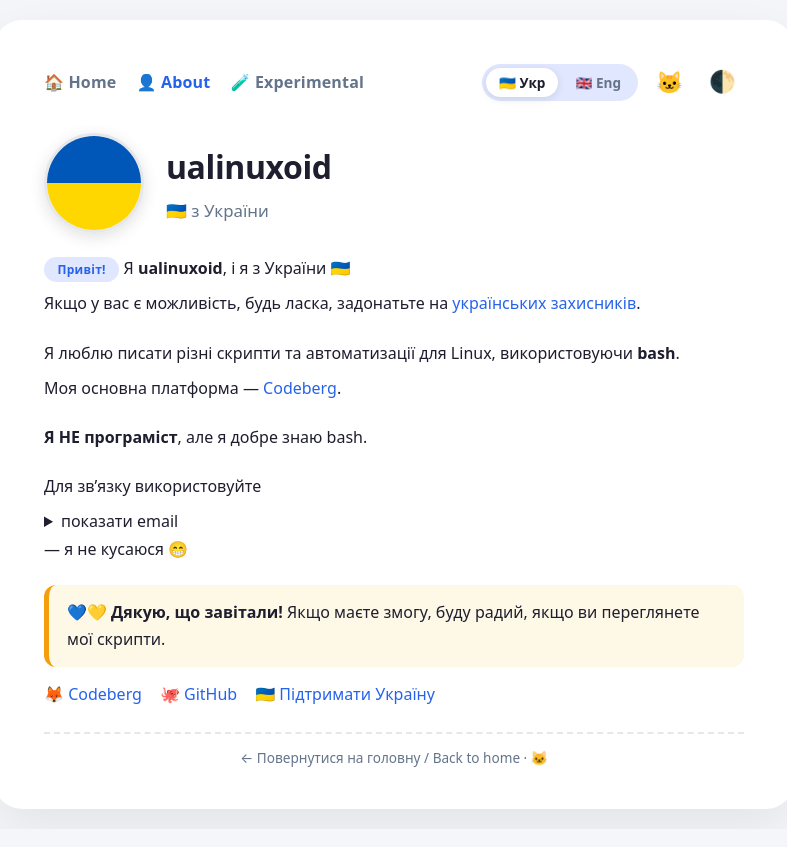
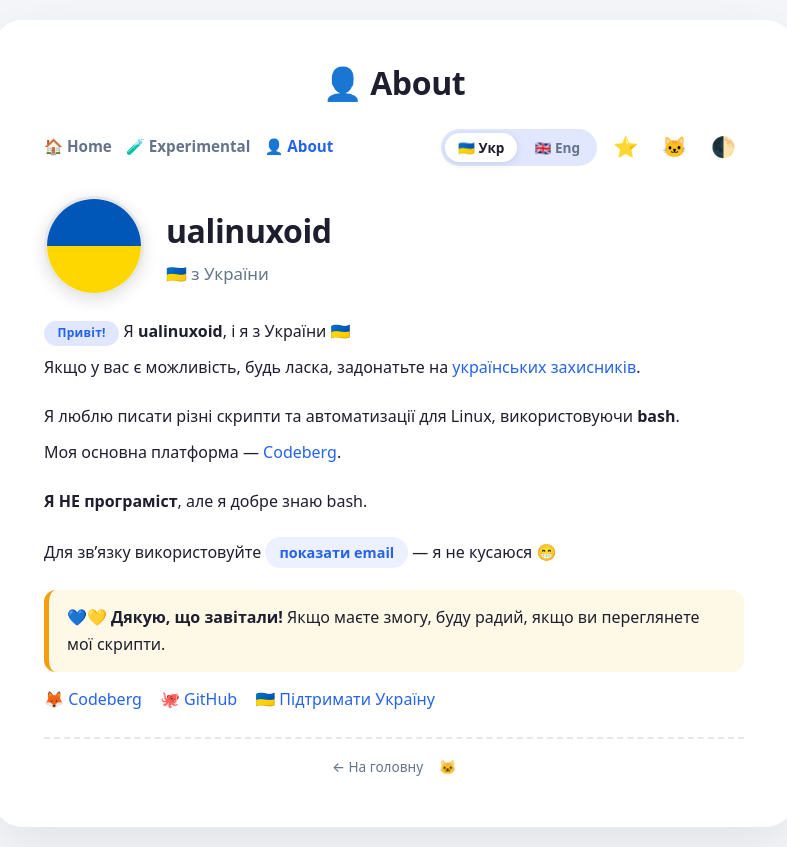
Before and after one commit to ualinuxoid/ualinuxoid.github.io, a plain HTML site: page me/index.html in a window 1280 px wide. Both pictures are taken after a click on the button "🇺🇦 Укр". Shown: the whole page, without its empty margins (246-1033 px from the left). Drawn offline with Linux system fonts and the light colour scheme.

Commit message:
Sync /me and /experimental: consistent header/nav/footer, fancy toggle, dynamic i18n, email JS, |bash confirm

```diff
--- a/me/index.html
+++ b/me/index.html
@@ -20,45 +20,63 @@
             --warn-bg: #2d2a1e; --warn-border: #fbbf24;
             --shadow: 0 20px 60px rgba(0, 0, 0, 0.55);
         }
+        body.fancy {
+            --font: "Plus Jakarta Sans", system-ui, -apple-system, BlinkMacSystemFont, "Segoe UI", sans-serif;
+            --font-mono: "JetBrains Mono", ui-monospace, Menlo, Consolas, monospace;
+        }
         * { margin: 0; padding: 0; box-sizing: border-box; }
         body {
             font-family: var(--font);
             background: var(--bg); color: var(--text); line-height: 1.7;
             padding: 20px; transition: background 0.25s, color 0.25s;
-            -webkit-font-smoothing: antialiased;
-            -moz-osx-font-smoothing: grayscale;
+            -webkit-font-smoothing: antialiased; -moz-osx-font-smoothing: grayscale;
             text-rendering: optimizeLegibility;
         }
         .container {
             max-width: 800px; margin: 0 auto; background: var(--card);
-            border-radius: 28px; box-shadow: var(--shadow); padding: 40px 50px;
+            border-radius: 28px; box-shadow: var(--shadow); padding: 36px 50px 40px;
         }
         @media (max-width: 640px) { .container { padding: 24px; border-radius: 20px; } body { padding: 12px; } }
         a { color: var(--accent); text-decoration: none; }
         a:hover { text-decoration: underline; }
-        .header { display: flex; justify-content: space-between; align-items: center; flex-wrap: wrap; gap: 12px; margin-bottom: 28px; }
-        .nav a { font-weight: 600; color: var(--muted); margin-right: 16px; letter-spacing: 0.01em; }
+
+        .header { display: flex; flex-direction: column; align-items: center; margin-bottom: 28px; gap: 16px; }
+        .header h1 {
+            font-size: 2rem; font-weight: 750; letter-spacing: -0.4px; margin: 0; text-align: center;
+        }
+        .header-bar {
+            display: flex; flex-wrap: wrap; justify-content: space-between; align-items: center;
+            width: 100%; gap: 12px;
+        }
+        .nav { display: flex; flex-wrap: wrap; gap: 4px 14px; }
+        .nav a { font-weight: 600; color: var(--muted); font-size: 0.95rem; }
         .nav a:hover, .nav a.active { color: var(--accent); text-decoration: none; }
-        .header-controls { display: flex; gap: 10px; align-items: center; }
+        .header-controls { display: flex; gap: 8px; align-items: center; flex-wrap: wrap; }
         .lang-switch { display: flex; gap: 4px; background: var(--accent-soft); border-radius: 40px; padding: 4px; }
-        .lang-btn { border: none; background: transparent; padding: 5px 13px; border-radius: 30px; font-weight: 600; font-size: 0.85rem; cursor: pointer; color: var(--muted); font-family: var(--font); }
+        .lang-btn {
+            border: none; background: transparent; padding: 5px 13px; border-radius: 30px;
+            font-weight: 600; font-size: 0.85rem; cursor: pointer; color: var(--muted); font-family: var(--font);
+        }
         .lang-btn.active { background: var(--card); color: var(--text); box-shadow: 0 2px 8px rgba(0,0,0,0.1); }
-        .theme-toggle, .cat-btn {
-            background: none; border: none; font-size: 1.35rem; cursor: pointer;
+        .icon-btn {
+            background: none; border: none; font-size: 1.25rem; cursor: pointer;
             padding: 4px 8px; border-radius: 30px; text-decoration: none;
             display: inline-flex; align-items: center; justify-content: center;
+            transition: transform 0.15s, background 0.15s;
         }
+        .icon-btn:hover { background: rgba(0,0,0,0.06); transform: scale(1.08); }
+        body.dark .icon-btn:hover { background: rgba(255,255,255,0.08); }
+        .icon-btn.active-fancy { background: color-mix(in srgb, var(--accent) 18%, transparent); }
+
         .lang-block { display: none; }
         .lang-block.active { display: block; }
         .profile { display: flex; align-items: center; gap: 22px; margin-bottom: 22px; }
         .avatar {
-            width: 100px; height: 100px; border-radius: 50%;
-            overflow: hidden; flex-shrink: 0;
-            box-shadow: 0 4px 16px rgba(0,0,0,0.12);
-            border: 3px solid var(--border);
+            width: 100px; height: 100px; border-radius: 50%; overflow: hidden; flex-shrink: 0;
+            box-shadow: 0 4px 16px rgba(0,0,0,0.12); border: 3px solid var(--border);
         }
         .avatar img { width: 100%; height: 100%; object-fit: cover; display: block; }
-        .profile h1 { font-size: 2rem; font-weight: 750; margin: 0; letter-spacing: -0.4px; }
+        .profile .name { font-size: 2rem; font-weight: 750; margin: 0; letter-spacing: -0.4px; }
         .tagline { font-size: 1.05rem; color: var(--muted); margin-top: 2px; }
         .badge {
             display: inline-block; background: var(--accent-soft);
@@ -67,32 +85,32 @@
         }
         .section { margin: 22px 0 8px; }
         .section p { margin-bottom: 0.5rem; }
-        .email-spoiler details { display: inline-block; }
-        .email-spoiler summary {
-            cursor: pointer; list-style: none;
+        .email-wrap { display: inline-flex; align-items: center; gap: 8px; flex-wrap: wrap; }
+        .email-btn {
+            cursor: pointer; border: none;
             background: color-mix(in srgb, var(--accent-soft) 60%, transparent);
             padding: 6px 14px; border-radius: 40px;
-            font-size: 0.9rem; font-weight: 600; color: var(--accent); user-select: none;
+            font-size: 0.9rem; font-weight: 600; color: var(--accent); font-family: var(--font);
         }
-        .email-spoiler summary::-webkit-details-marker { display: none; }
-        .email-spoiler summary::before { content: '▸ '; }
-        .email-spoiler details[open] summary::before { content: '▾ '; }
-        .email-spoiler .email {
-            display: inline-block; margin-left: 8px;
+        .email-btn:hover { filter: brightness(0.97); }
+        .email-value {
+            display: none;
             background: color-mix(in srgb, var(--accent-soft) 60%, transparent);
             padding: 6px 14px; border-radius: 40px;
             font-family: var(--font-mono); font-size: 0.92rem;
         }
+        .email-value.visible { display: inline-block; }
         .donate-box {
             background: var(--warn-bg); border-left: 5px solid var(--warn-border);
             padding: 14px 18px; border-radius: 12px; margin: 22px 0 12px;
         }
         .links { display: flex; flex-wrap: wrap; gap: 10px 18px; margin: 14px 0 8px; }
         .links a { font-weight: 500; }
-        hr { border: none; border-top: 2px dashed var(--border); margin: 24px 0 12px; }
+        hr { border: none; border-top: 2px dashed var(--border); margin: 24px 0 16px; }
         .footer { text-align: center; font-size: 0.85rem; color: var(--muted); }
-        .footer a { color: var(--muted); }
-        .footer a:hover { color: var(--accent); }
+        .footer-links { display: flex; flex-wrap: wrap; justify-content: center; gap: 8px 16px; margin-bottom: 8px; }
+        .footer-links a { color: var(--muted); font-weight: 500; }
+        .footer-links a:hover { color: var(--accent); }
 
         #ru-block {
             display: none; position: fixed; inset: 0; background: #0a0a0a; z-index: 9999;
@@ -101,7 +119,7 @@
         #ru-block.ru-visible { display: flex; }
         #main-content.ru-hidden { display: none !important; }
         #ru-block .panel { max-width: 520px; color: #f1f5f9; font-family: var(--font); }
-        .ru-title { font-size: 1.85rem; font-weight: 800; margin-bottom: 1rem; color: #f87171; letter-spacing: -0.3px; }
+        .ru-title { font-size: 1.85rem; font-weight: 800; margin-bottom: 1rem; color: #f87171; }
         .ru-text { font-size: 1.12rem; line-height: 1.55; margin-bottom: 0.8rem; color: #e2e8f0; }
         .ru-ship { font-size: 1.3rem; font-weight: 700; color: #fbbf24; margin: 1.4rem 0 0.6rem; display: flex; align-items: center; justify-content: center; gap: 10px; flex-wrap: wrap; }
         .ru-ship img { width: 42px; height: 42px; }
@@ -109,13 +127,10 @@
         @keyframes drift { 0%, 100% { transform: translateX(0); } 50% { transform: translateX(18px); } }
         .ru-phrase { font-size: 0.78rem; color: #94a3b8; opacity: 0.45; margin: 0.8rem auto 1rem; max-width: 90%; line-height: 1.4; font-weight: 500; }
         .ru-sub { font-size: 0.9rem; color: #94a3b8; margin-top: 1rem; }
-
         .ru-unlock { margin-top: 1.6rem; }
         .ru-btn {
-            background: linear-gradient(135deg, #334155, #1e293b);
-            color: #e2e8f0; border: 1px solid #475569;
-            padding: 12px 22px; border-radius: 12px;
-            font-size: 0.95rem; font-weight: 600; cursor: pointer;
+            background: linear-gradient(135deg, #334155, #1e293b); color: #e2e8f0; border: 1px solid #475569;
+            padding: 12px 22px; border-radius: 12px; font-size: 0.95rem; font-weight: 600; cursor: pointer;
             transition: all 0.2s; font-family: var(--font);
         }
         .ru-btn:hover { background: linear-gradient(135deg, #475569, #334155); border-color: #64748b; transform: translateY(-1px); }
@@ -151,7 +166,6 @@
 <div class="ru-arrow" aria-hidden="true">→</div>
 <div class="ru-phrase" id="ru-phrase"></div>
 <div class="ru-sub">Слава Україні · Glory to Ukraine</div>
-
 <div class="ru-unlock">
 <button type="button" class="ru-btn" id="not-ru-btn">I am not russian</button>
 <div class="ru-prove" id="ru-prove">
@@ -170,18 +184,22 @@
 
 <div id="main-content">
 <div class="header">
+    <h1 data-i18n="page-title">👤 About</h1>
+    <div class="header-bar">
         <div class="nav">
-                    <a href="/">🏠 Home</a>
-                    <a href="/me" class="active">👤 About</a>
-                    <a href="/experimental">🧪 Experimental</a>
+            <a href="/" data-i18n="nav-home">🏠 Home</a>
+            <a href="/experimental" data-i18n="nav-exp">🧪 Experimental</a>
+            <a href="/me" class="active" data-i18n="nav-about">👤 About</a>
         </div>
         <div class="header-controls">
             <div class="lang-switch" role="group" aria-label="Language">
                 <button class="lang-btn active" data-lang="uk" type="button">🇺🇦 Укр</button>
                 <button class="lang-btn" data-lang="en" type="button">🇬🇧 Eng</button>
             </div>
-                    <a class="cat-btn" href="/cat/" title="🐱" aria-label="Cat easter egg">🐱</a>
-                    <button class="theme-toggle" id="themeToggle" type="button" aria-label="Toggle theme">🌓</button>
+            <button class="icon-btn" id="fancyToggle" type="button" title="Fancy fonts" aria-label="Toggle fancy fonts">⭐</button>
+            <a class="icon-btn" href="/cat/" title="🐱" aria-label="Cat easter egg">🐱</a>
+            <button class="icon-btn" id="themeToggle" type="button" aria-label="Toggle theme">🌓</button>
+        </div>
     </div>
 </div>
 
@@ -189,7 +207,7 @@
 <div class="profile">
     <div class="avatar" aria-hidden="true"><img src="/assets/ukraine.svg" alt="Ukraine"></div>
     <div>
-                        <h1>ualinuxoid</h1>
+        <div class="name">ualinuxoid</div>
         <div class="tagline">🇺🇦 з України</div>
     </div>
 </div>
@@ -205,7 +223,7 @@
     <p><strong>Я НЕ програміст</strong>, але я добре знаю bash.</p>
 </div>
 <div class="section">
-                    <p>Для зв’язку використовуйте <span class="email-spoiler"><details><summary>показати email</summary><span class="email">omit-divided-puppy@duck.com</span></details></span> — я не кусаюся 😁</p>
+    <p>Для зв’язку використовуйте <span class="email-wrap"><button type="button" class="email-btn" data-email-btn>показати email</button><span class="email-value" data-email></span></span> — я не кусаюся 😁</p>
 </div>
 <div class="donate-box">💙💛 <strong>Дякую, що завітали!</strong> Якщо маєте змогу, буду радий, якщо ви переглянете мої скрипти.</div>
 <div class="links">
@@ -219,7 +237,7 @@
 <div class="profile">
     <div class="avatar" aria-hidden="true"><img src="/assets/ukraine.svg" alt="Ukraine"></div>
     <div>
-                        <h1>ualinuxoid</h1>
+        <div class="name">ualinuxoid</div>
         <div class="tagline">🇺🇦 from Ukraine</div>
     </div>
 </div>
@@ -235,7 +253,7 @@
     <p><strong>I am NOT a programmer</strong>, but I know bash well.</p>
 </div>
 <div class="section">
-                    <p>To contact me, use <span class="email-spoiler"><details><summary>show email</summary><span class="email">omit-divided-puppy@duck.com</span></details></span> — I don’t bite 😁</p>
+    <p>To contact me, use <span class="email-wrap"><button type="button" class="email-btn" data-email-btn>show email</button><span class="email-value" data-email></span></span> — I don’t bite 😁</p>
 </div>
 <div class="donate-box">💙💛 <strong>Thanks for coming here!</strong> If you can, I’d be glad if you check out my scripts.</div>
 <div class="links">
@@ -245,13 +263,23 @@
 </div>
 </div>
 
-            <hr />
-            <div class="footer"><a href="/">← Повернутися на головну / Back to home</a> · <a href="/cat/">🐱</a></div>
+<hr>
+<div class="footer">
+    <div class="footer-links">
+        <a href="/" data-i18n="foot-home">← Home</a>
+        <a href="/cat/">🐱</a>
+    </div>
+</div>
 </div>
 </div>
 
 <script>
-        (function () {
+(function(){
+const EMAIL = 'omit-divided-puppy@duck.com';
+const I18N = {
+  uk: { 'nav-home':'🏠 Home','nav-exp':'🧪 Experimental','nav-about':'👤 About','page-title':'👤 About','foot-home':'← На головну','email-show':'показати email','email-hide':'сховати email' },
+  en: { 'nav-home':'🏠 Home','nav-exp':'🧪 Experimental','nav-about':'👤 About','page-title':'👤 About','foot-home':'← Home','email-show':'show email','email-hide':'hide email' }
+};
 const PHRASES = [
   'I lost count how many times your oil infrastructure was on fire',
   'Your warship drowned, so be you',
@@ -261,88 +289,71 @@
   'You should get a new "skrepi". Wait a second... Wildberries on fire!'
 ];
 const RU_TZ = new Set(['Europe/Kaliningrad','Europe/Moscow','Europe/Samara','Asia/Yekaterinburg','Asia/Omsk','Asia/Krasnoyarsk','Asia/Novosibirsk','Asia/Barnaul','Asia/Tomsk','Asia/Novokuznetsk','Asia/Irkutsk','Asia/Chita','Asia/Yakutsk','Asia/Khandyga','Asia/Vladivostok','Asia/Ust-Nera','Asia/Magadan','Asia/Sakhalin','Asia/Srednekolymsk','Asia/Kamchatka','Asia/Anadyr']);
-            function isRuLanguageTag(tag) { if (!tag || typeof tag !== 'string') return false; return /^ru([-_]|$)/i.test(tag.trim()); }
-            function signalsSuggestRussian() {
-                try {
-                    const langs = Array.isArray(navigator.languages) && navigator.languages.length ? navigator.languages : [navigator.language || ''];
-                    const primary = (langs[0] || '').trim();
-                    const hasRuPrimary = isRuLanguageTag(primary);
-                    const ruCount = langs.filter(isRuLanguageTag).length;
-                    const strongLang = hasRuPrimary || ruCount >= 2;
-                    let tz = ''; try { tz = Intl.DateTimeFormat().resolvedOptions().timeZone || ''; } catch (_) {}
-                    const hasRuTz = RU_TZ.has(tz);
-                    let intlLoc = ''; try { intlLoc = Intl.DateTimeFormat().resolvedOptions().locale || ''; } catch (_) {}
-                    const hasRuIntl = isRuLanguageTag(intlLoc);
-                    return hasRuPrimary || (hasRuTz && (ruCount > 0 || hasRuIntl)) || (strongLang && hasRuIntl);
-                } catch (_) { return false; }
+function isRuLanguageTag(tag){if(!tag||typeof tag!=='string')return false;return /^ru([-_]|$)/i.test(tag.trim());}
+function signalsSuggestRussian(){try{const langs=Array.isArray(navigator.languages)&&navigator.languages.length?navigator.languages:[navigator.language||''];const primary=(langs[0]||'').trim();const hasRuPrimary=isRuLanguageTag(primary);const ruCount=langs.filter(isRuLanguageTag).length;const strongLang=hasRuPrimary||ruCount>=2;let tz='';try{tz=Intl.DateTimeFormat().resolvedOptions().timeZone||'';}catch(_){}const hasRuTz=RU_TZ.has(tz);let intlLoc='';try{intlLoc=Intl.DateTimeFormat().resolvedOptions().locale||'';}catch(_){}const hasRuIntl=isRuLanguageTag(intlLoc);return hasRuPrimary||(hasRuTz&&(ruCount>0||hasRuIntl))||(strongLang&&hasRuIntl);}catch(_){return false;}}
+
+const ruBlock=document.getElementById('ru-block');
+const mainContent=document.getElementById('main-content');
+const phraseEl=document.getElementById('ru-phrase');
+if(phraseEl) phraseEl.textContent = PHRASES[Math.floor(Math.random()*PHRASES.length)];
+const unlocked = localStorage.getItem('ua_unlocked') === '1';
+if(signalsSuggestRussian() && !unlocked){
+  ruBlock.classList.add('ru-visible'); ruBlock.setAttribute('aria-hidden','false');
+  mainContent.classList.add('ru-hidden'); document.body.style.overflow='hidden';
 }
+const notRuBtn=document.getElementById('not-ru-btn'), proveBox=document.getElementById('ru-prove');
+const input=document.getElementById('ru-input'), submit=document.getElementById('ru-submit');
+const hintBtn=document.getElementById('ru-hint-btn'), hintText=document.getElementById('ru-hint-text');
+const errorEl=document.getElementById('ru-error');
+function unlock(){ localStorage.setItem('ua_unlocked','1'); ruBlock.classList.remove('ru-visible'); ruBlock.setAttribute('aria-hidden','true'); mainContent.classList.remove('ru-hidden'); document.body.style.overflow=''; }
+if(notRuBtn) notRuBtn.addEventListener('click',()=>{ notRuBtn.style.display='none'; proveBox.classList.add('visible'); input.focus(); });
+if(hintBtn) hintBtn.addEventListener('click',()=> hintText.classList.toggle('visible'));
+function checkAnswer(){ const val=(input.value||'').trim().toLowerCase(); if(val==='слава україні'||val==='glory to ukraine') unlock(); else { errorEl.classList.add('visible'); input.value=''; input.focus(); setTimeout(()=>errorEl.classList.remove('visible'),2000); } }
+if(submit) submit.addEventListener('click', checkAnswer);
+if(input) input.addEventListener('keydown', e=>{ if(e.key==='Enter') checkAnswer(); });
 
-            const ruBlock = document.getElementById('ru-block');
-            const mainContent = document.getElementById('main-content');
-            const phraseEl = document.getElementById('ru-phrase');
-            if (phraseEl) phraseEl.textContent = PHRASES[Math.floor(Math.random() * PHRASES.length)];
+// Fancy
+const fancyBtn=document.getElementById('fancyToggle');
+function loadFancyFonts(){ if(document.getElementById('fancy-fonts')) return; const l=document.createElement('link'); l.id='fancy-fonts'; l.rel='stylesheet'; l.href='https://fonts.googleapis.com/css2?family=JetBrains+Mono:wght@400;500&family=Plus+Jakarta+Sans:wght@400;500;600;700;800&display=swap'; document.head.appendChild(l); }
+if(localStorage.getItem('fancy')==='1'){ loadFancyFonts(); document.body.classList.add('fancy'); if(fancyBtn){ fancyBtn.textContent='🌟'; fancyBtn.classList.add('active-fancy'); } }
+if(fancyBtn) fancyBtn.addEventListener('click',()=>{ const on=document.body.classList.toggle('fancy'); localStorage.setItem('fancy', on?'1':'0'); fancyBtn.textContent=on?'🌟':'⭐'; fancyBtn.classList.toggle('active-fancy', on); if(on) loadFancyFonts(); });
 
-            const unlocked = localStorage.getItem('ua_unlocked') === '1';
-            if (signalsSuggestRussian() && !unlocked) {
-                ruBlock.classList.add('ru-visible');
-                ruBlock.setAttribute('aria-hidden', 'false');
-                mainContent.classList.add('ru-hidden');
-                document.body.style.overflow = 'hidden';
-            }
+// Email dynamic
+document.querySelectorAll('[data-email-btn]').forEach(btn=>{
+  btn.addEventListener('click',()=>{
+    const wrap=btn.closest('.email-wrap');
+    const val=wrap.querySelector('[data-email]');
+    const open=val.classList.toggle('visible');
+    const lang=document.querySelector('.lang-btn.active')?.dataset.lang||'uk';
+    const t=I18N[lang]||I18N.uk;
+    btn.textContent = open ? t['email-hide'] : t['email-show'];
+    if(open) val.textContent = EMAIL;
+  });
+});
 
-            const notRuBtn = document.getElementById('not-ru-btn');
-            const proveBox = document.getElementById('ru-prove');
-            const input = document.getElementById('ru-input');
-            const submit = document.getElementById('ru-submit');
-            const hintBtn = document.getElementById('ru-hint-btn');
-            const hintText = document.getElementById('ru-hint-text');
-            const errorEl = document.getElementById('ru-error');
-
-            function unlock() {
-                localStorage.setItem('ua_unlocked', '1');
-                ruBlock.classList.remove('ru-visible');
-                ruBlock.setAttribute('aria-hidden', 'true');
-                mainContent.classList.remove('ru-hidden');
-                document.body.style.overflow = '';
-            }
-            if (notRuBtn) {
-                notRuBtn.addEventListener('click', () => {
-                    notRuBtn.style.display = 'none';
-                    proveBox.classList.add('visible');
-                    input.focus();
+// Lang
+const langBtns=document.querySelectorAll('.lang-btn');
+const langBlocks=document.querySelectorAll('.lang-block');
+function applyI18n(lang){
+  const t=I18N[lang]||I18N.uk;
+  document.querySelectorAll('[data-i18n]').forEach(el=>{ const k=el.getAttribute('data-i18n'); if(t[k]) el.textContent=t[k]; });
+  document.querySelectorAll('[data-email-btn]').forEach(btn=>{
+    const val=btn.closest('.email-wrap')?.querySelector('[data-email]');
+    const open=val?.classList.contains('visible');
+    btn.textContent = open ? t['email-hide'] : t['email-show'];
   });
 }
-            if (hintBtn) {
-                hintBtn.addEventListener('click', () => hintText.classList.toggle('visible'));
+function setLang(lang){
+  langBtns.forEach(b=>b.classList.toggle('active',b.dataset.lang===lang));
+  langBlocks.forEach(block=>block.classList.toggle('active',block.dataset.lang===lang));
+  document.documentElement.lang=lang==='uk'?'uk':'en';
+  applyI18n(lang);
 }
-            function checkAnswer() {
-                const val = (input.value || '').trim().toLowerCase();
-                const ok = val === 'слава україні' || val === 'glory to ukraine';
-                if (ok) unlock();
-                else {
-                    errorEl.classList.add('visible');
-                    input.value = '';
-                    input.focus();
-                    setTimeout(() => errorEl.classList.remove('visible'), 2000);
-                }
-            }
-            if (submit) submit.addEventListener('click', checkAnswer);
-            if (input) input.addEventListener('keydown', e => { if (e.key === 'Enter') checkAnswer(); });
-
-            const langBtns = document.querySelectorAll('.lang-btn');
-            const langBlocks = document.querySelectorAll('.lang-block');
-            function setLang(lang) {
-                langBtns.forEach(b => b.classList.toggle('active', b.dataset.lang === lang));
-                langBlocks.forEach(block => block.classList.toggle('active', block.dataset.lang === lang));
-                document.documentElement.lang = lang === 'uk' ? 'uk' : 'en';
-            }
-            langBtns.forEach(btn => btn.addEventListener('click', () => setLang(btn.dataset.lang)));
-            const themeToggle = document.getElementById('themeToggle');
-            if (localStorage.getItem('theme') === 'dark') document.body.classList.add('dark');
-            themeToggle.addEventListener('click', () => {
-                document.body.classList.toggle('dark');
-                localStorage.setItem('theme', document.body.classList.contains('dark') ? 'dark' : 'light');
-            });
+langBtns.forEach(btn=>btn.addEventListener('click',()=>setLang(btn.dataset.lang)));
+const themeToggle=document.getElementById('themeToggle');
+if(localStorage.getItem('theme')==='dark') document.body.classList.add('dark');
+themeToggle.addEventListener('click',()=>{ document.body.classList.toggle('dark'); localStorage.setItem('theme', document.body.classList.contains('dark')?'dark':'light'); });
+applyI18n('uk');
 })();
 </script>
 </body>
```
Lines whose indentation alone changed are shown as unchanged.
